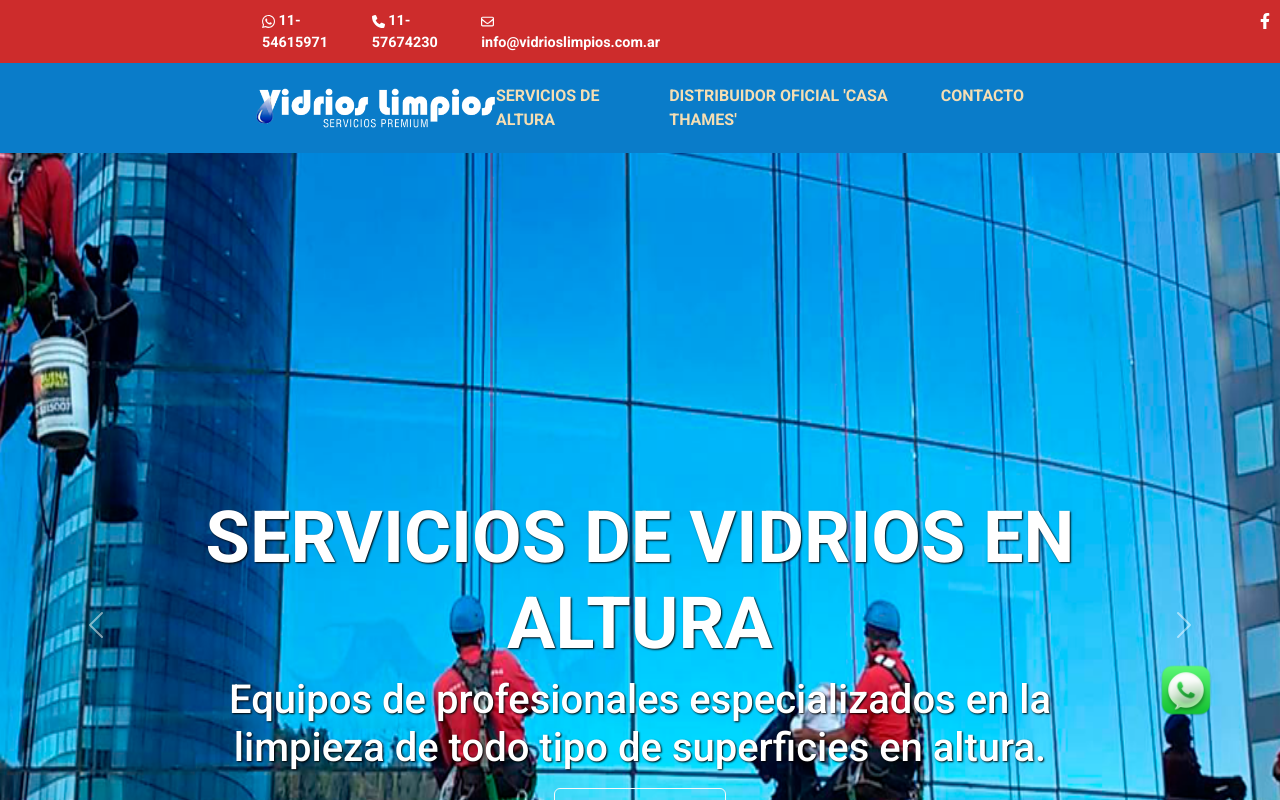
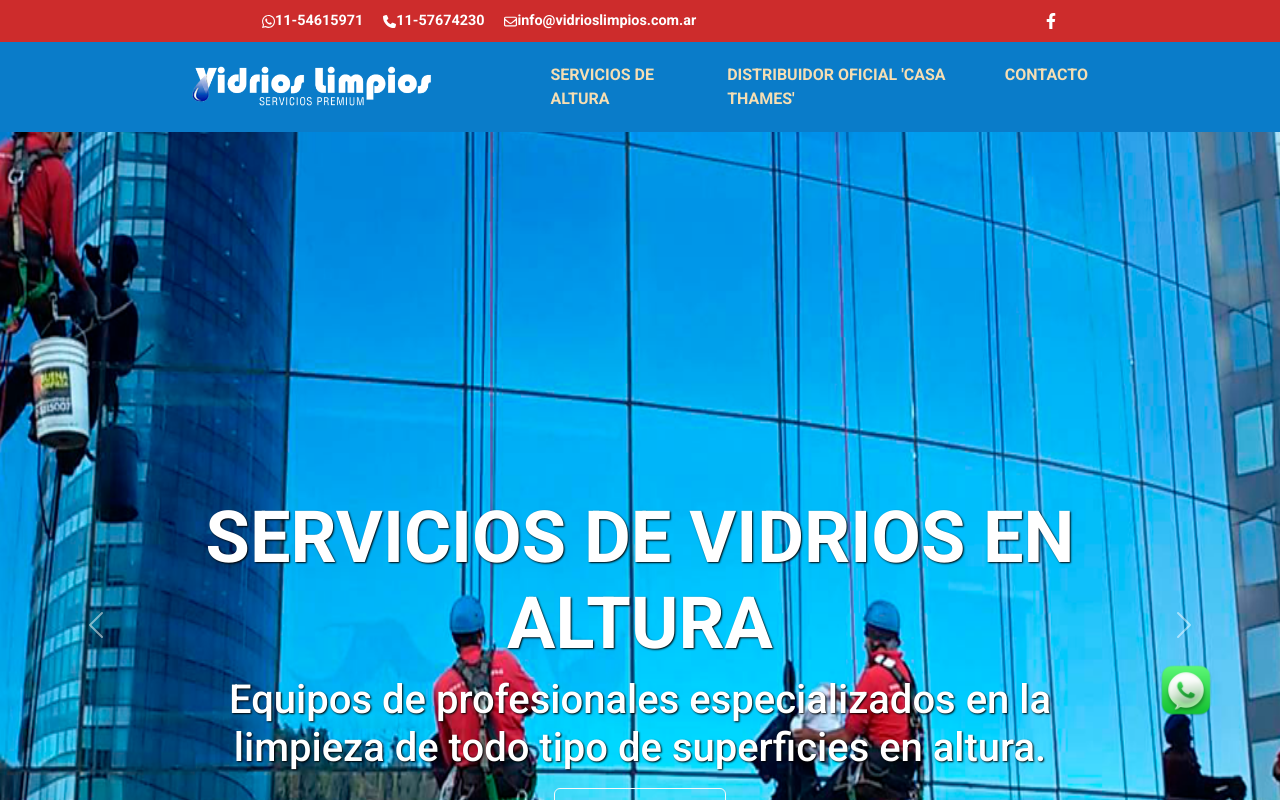
Before and after one commit to arielituzzz/vidrios-limpios, a React (Create React App) app: page / in a window 1280 px wide. Shown: the top 800 px of the page. Built offline with nearby package versions, Linux system fonts and the light colour scheme.

Commit message:
Se mejoro la responsividad del header

```diff
--- a/src/components/header/contacts/Contacts.jsx
+++ b/src/components/header/contacts/Contacts.jsx
@@ -16,7 +16,7 @@ const Contacts = () => {
           rel="noreferrer"
           target="_blank"
         >
-          <img src={iconWhatsapp} alt="iconWhatsapp" width={13} />{" "}
+          <img src={iconWhatsapp} alt="iconWhatsapp" width={13} />
           {telephone1.slice(0, 2) + "-" + telephone1.slice(2)}
         </a>
         <a
@@ -25,13 +25,13 @@ const Contacts = () => {
           rel="noreferrer"
           target="_blank"
         >
-          <img src={iconPhone} alt="iconPhone" width={13} />{" "}
+          <img src={iconPhone} alt="iconPhone" width={13} />
           {telephone2.slice(0, 2) + "-" + telephone2.slice(2)}
         </a>
       </div>
       <div className="contacts__row2">
         <a href={`mailto:${Contact.mail}`} className="contacts__row2__text">
-          <img src={iconMail} alt="iconMail" width={13} />{" "}
+          <img src={iconMail} alt="iconMail" width={13} />
           info@vidrioslimpios.com.ar
         </a>
         <a
--- a/src/components/header/contacts/_contacts.scss
+++ b/src/components/header/contacts/_contacts.scss
@@ -48,11 +48,11 @@
     // justify-content: center;
     &__row1 {
       padding-left: 20%;
-      column-gap: 40px;
+      column-gap: 20px;
     }
     &__row2 {
-      padding-left: 40px;
-      column-gap: 600px;
+      padding-left: 20px;
+      column-gap: 350px;
     }
   }
 }
--- a/src/components/header/navbar/_navbar.scss
+++ b/src/components/header/navbar/_navbar.scss
@@ -67,7 +67,7 @@
     height: 90px;
     &__content {
       color: wheat;
-      width: 60%;
+      width: 70%;
       margin: 0px;
       display: flex;
       justify-content: space-between;
@@ -83,20 +83,10 @@
         }
       }
       &__menu {
-        width: 70%;
+        width: 60%;
         display: flex;
         justify-content: flex-end;
         align-items: center;
-        // &__links {
-        //   display: flex;
-        //   column-gap: 40px;
-        // }
-        // &__links a {
-        //   color: wheat;
-        //   text-decoration: none;
-        //   font-size: 1rem;
-        //   font-weight: 600;
-        // }
       }
     }
   }
--- a/src/components/main/home/carouselPresentation/CarouselPresentation.jsx
+++ b/src/components/main/home/carouselPresentation/CarouselPresentation.jsx
@@ -75,7 +75,7 @@ const CarouselPresentation = () => {
             alt="imgHightRiseCleaning"
           />
           <div className="carousel-caption d-md-block carouselPresentation__body__container__texts">
-            <h5>SERVICIOS DE SEGURIDAD EN ALTURA</h5>
+            <h5>SERVICIOS DE ALTURA</h5>
             <p>
               Poseemos un excelente equipo de Profesionales certificados y de
               amplia experiencia dispuestos a colaborar para brindarle
```
